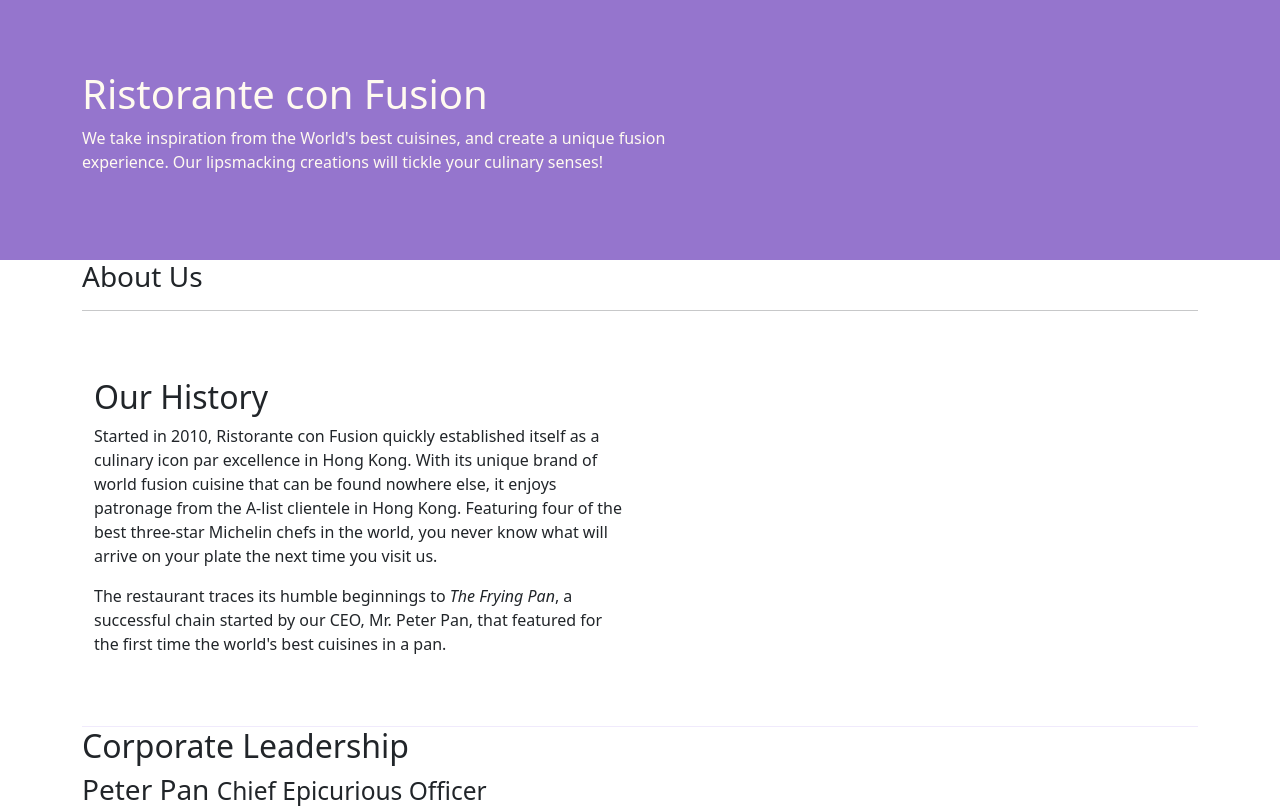
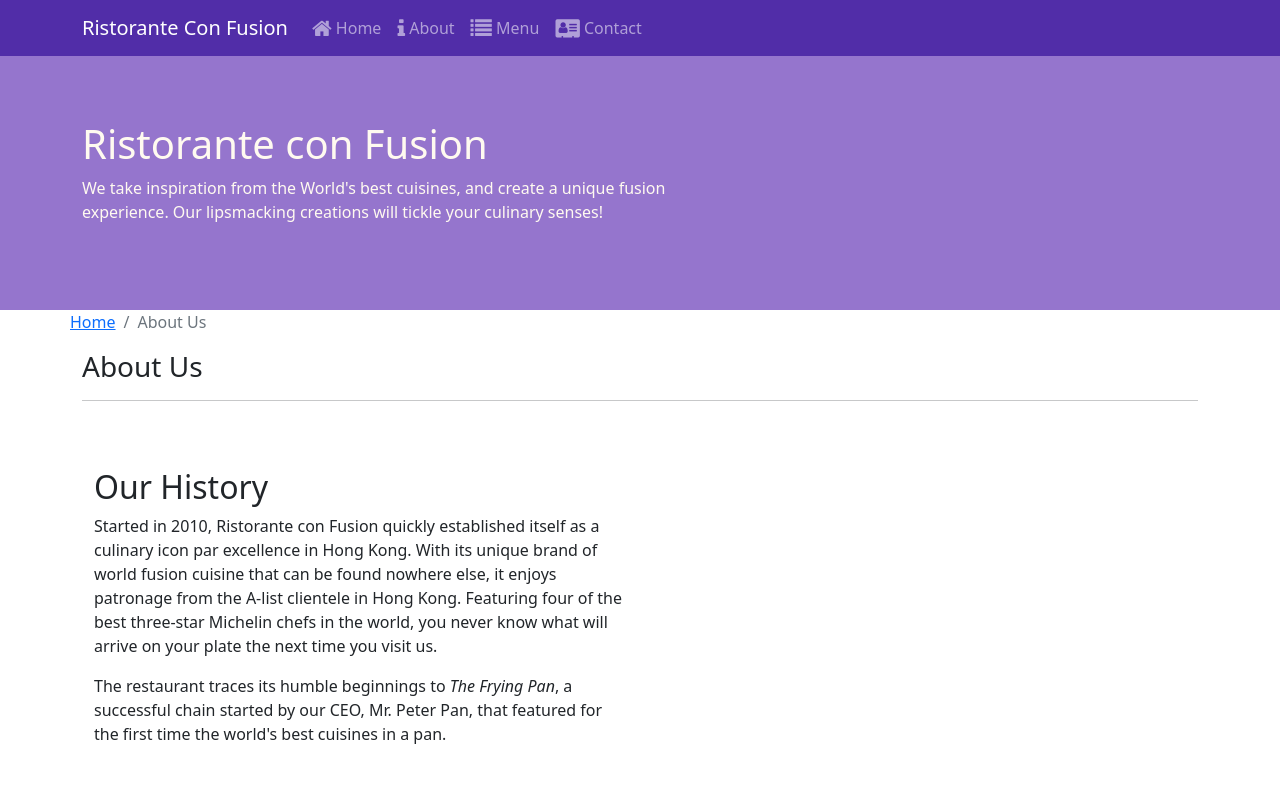
Before and after one commit to lookinkz/git-test, a website: page aboutus.html in a window 1280 px wide. Shown: the top 810 px of the page. Drawn offline with nearby package versions, Linux system fonts and the light colour scheme; files whose address does not match are found by name.

Commit message:
02 August

```diff
--- a/aboutus.html
+++ b/aboutus.html
@@ -10,8 +10,26 @@
 
     <link rel="stylesheet" href="node_modules/bootstrap/dist/css/bootstrap.min.css">
     <link rel="stylesheet" href="css/styles.css">
+    <link rel="stylesheet" href="node_modules/font-awesome/css/font-awesome.min.css">
+    <link rel="stylesheet" href="node_modules/bootstrap-social/bootstrap-social.css">
 </head>
 <body>
+    <nav class="navbar navbar-dark navbar-expand-sm fixed-top">
+        <div class="container">
+            <button class="navbar-toggler" type="button" data-toggle="collapse" data-target="#Navbar">
+                <span class="navbar-toggler-icon"></span>
+            </button>
+            <a class="navbar-brand mr-auto" href="#">Ristorante Con Fusion</a>
+            <div class="collapse navbar-collapse" id="Navbar">
+                <ul class="navbar-nav mr-auto">
+                    <li class="nav-item active"><a class="nav-link" href="./index.html"><span class="fa fa-home fa-lg"></span> Home</a></li>
+                    <li class="nav-item"><a href="./aboutus.html" class="nav-link"><span class="fa fa-info fa-lg"></span> About</a></li>
+                    <li class="nav-item"><a href="#" class="nav-link"><span class="fa fa-list fa-lg"></span> Menu</a></li>
+                    <li class="nav-item"><a href="#" class="nav-link"><span class="fa fa-address-card fa-lg"></span> Contact</a></li>
+                </ul>
+            </div>
+        </div>
+    </nav>
 
     <header class="jumbotron">
         <div class="container">
@@ -28,6 +46,10 @@
 
     <div class="container">
         <div class="row">
+            <ol class="col-12 breadcrumb">
+                <li class="breadcrumb-item"><a href="./index.html">Home</a></li>
+                <li class="breadcrumb-item active">About Us</li>
+            </ol>
             <div class="col-12">
                <h3>About Us</h3>
                <hr>
@@ -65,8 +87,8 @@
                 <div class="col-4 offset-1 col-sm-2">
                     <h5>Links</h5>
                     <ul class="list-unstyled">
-                        <li><a href="#">Home</a></li>
-                        <li><a href="#">About</a></li>
+                        <li><a href="./index.html">Home</a></li>
+                        <li><a href="./aboutus.html">About</a></li>
                         <li><a href="#">Menu</a></li>
                         <li><a href="#">Contact</a></li>
                     </ul>
--- a/css/styles.css
+++ b/css/styles.css
@@ -28,3 +28,12 @@
     margin: 0px;
     color: #0f0f0f;
 }
+
+body{
+    padding:50px 0px 0px 0px;
+    z-index:0;
+}
+
+.navbar-dark {
+     background-color: #512DA8;
+}
--- a/package.json
+++ b/package.json
@@ -20,6 +20,8 @@
   "homepage": "https://github.com/lookinkz/git-test#readme",
   "dependencies": {
     "bootstrap": "^4.0.0",
+    "bootstrap-social": "^5.1.1",
+    "font-awesome": "^4.7.0",
     "jquery": "^3.3.1",
     "popper.js": "^1.12.9"
   },
```
Also changed, not shown: index.html (+16 -9 lines), 1 other file.
